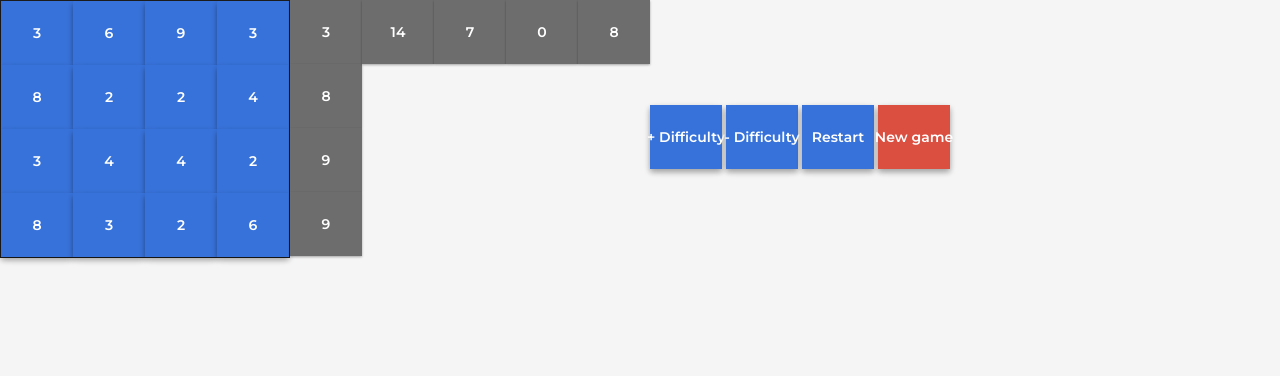
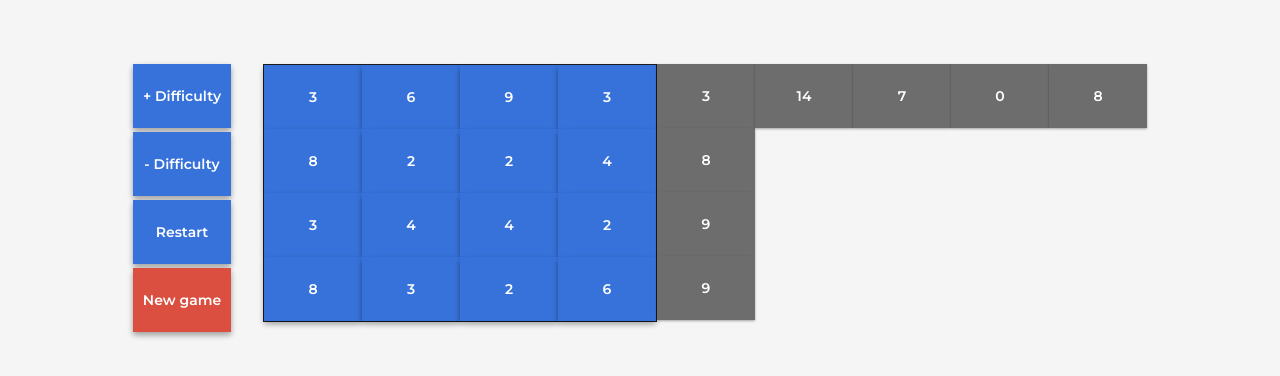
Before and after one commit to dariomrk/Internship-16-Sumplete, a React (Vite) app: page / in a window 1280 px wide. Shown: the top 376 px of the page. Built offline with nearby package versions, Linux system fonts and the light colour scheme.

Commit message:
Modify Game layout.

```diff
--- a/src/components/Button/Button.scoped.css
+++ b/src/components/Button/Button.scoped.css
@@ -3,7 +3,7 @@ button {
   justify-content: center;
   align-items: center;
   white-space: nowrap;
-  min-width: 72px;
+  min-width: 98px;
   min-height: 32px;
   border: 0;
   font-weight: 600;
--- a/src/components/Game/Game.jsx
+++ b/src/components/Game/Game.jsx
@@ -46,14 +46,7 @@ function Game() {
   }, [config]);
 
   return (
-    <>
-      <Board
-        cellStates={cellStates}
-        sumsVertical={getVerticalSums(cellStates)}
-        sumsHorizontal={getHorizontalSums(cellStates)}
-        cellClickedCallback={handleCellStateUpdate}
-        levelDoneCallback={() => {}}
-      />
+    <div className="game">
       <div className="game-controls">
         <Button
           content="+ Difficulty"
@@ -68,7 +61,14 @@ function Game() {
         <Button content="Restart" />
         <Button content="New game" type="danger" />
       </div>
-    </>
+      <Board
+        cellStates={cellStates}
+        sumsVertical={getVerticalSums(cellStates)}
+        sumsHorizontal={getHorizontalSums(cellStates)}
+        cellClickedCallback={handleCellStateUpdate}
+        levelDoneCallback={() => {}}
+      />
+    </div>
   );
 }
 
--- a/src/components/Game/Game.scoped.css
+++ b/src/components/Game/Game.scoped.css
@@ -1,7 +1,19 @@
+.game {
+  width: fit-content;
+  height: fit-content;
+  margin-left: auto;
+  margin-right: auto;
+  margin-top: 64px;
+  margin-bottom: 64px;
+  display: flex;
+  gap: 32px;
+}
+
 .game-controls {
+  width: 100%;
   display: flex;
-  justify-content: center;
-  align-items: center;
+  flex-direction: column;
+  justify-content: start;
+  align-items: end;
   gap: 4px;
-  margin-top: 16px;
 }
--- a/src/css/button.css
+++ /dev/null
@@ -1,7 +0,0 @@
-button {
-  background-color: unset;
-  border: unset;
-  display: flex;
-  justify-content: center;
-  align-items: center;
-}
--- a/src/css/index.css
+++ b/src/css/index.css
@@ -1,6 +1,5 @@
 @import url('./variables.css');
 @import url('./fonts.css');
-@import url('./button.css');
 
 * {
   margin: 0;
```
